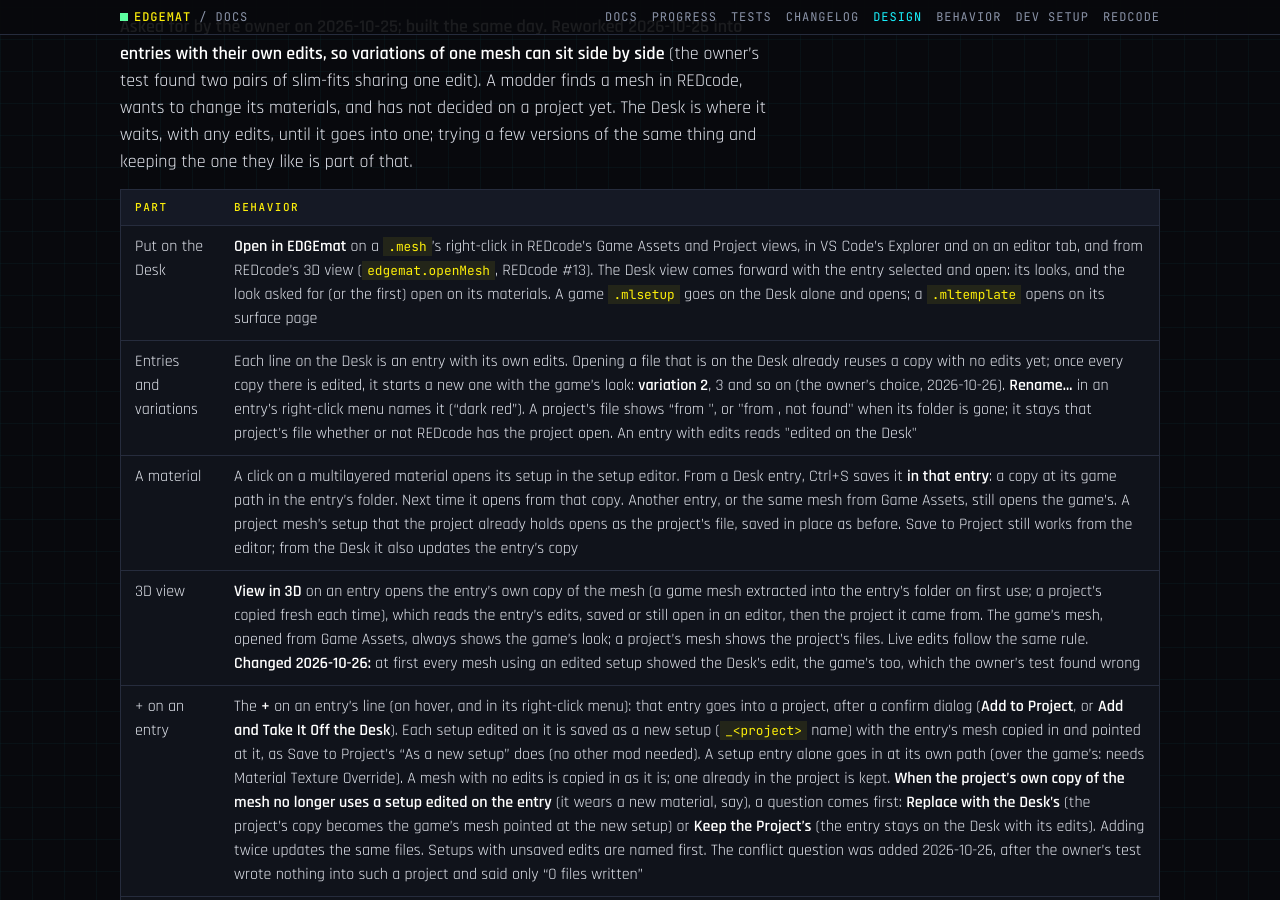
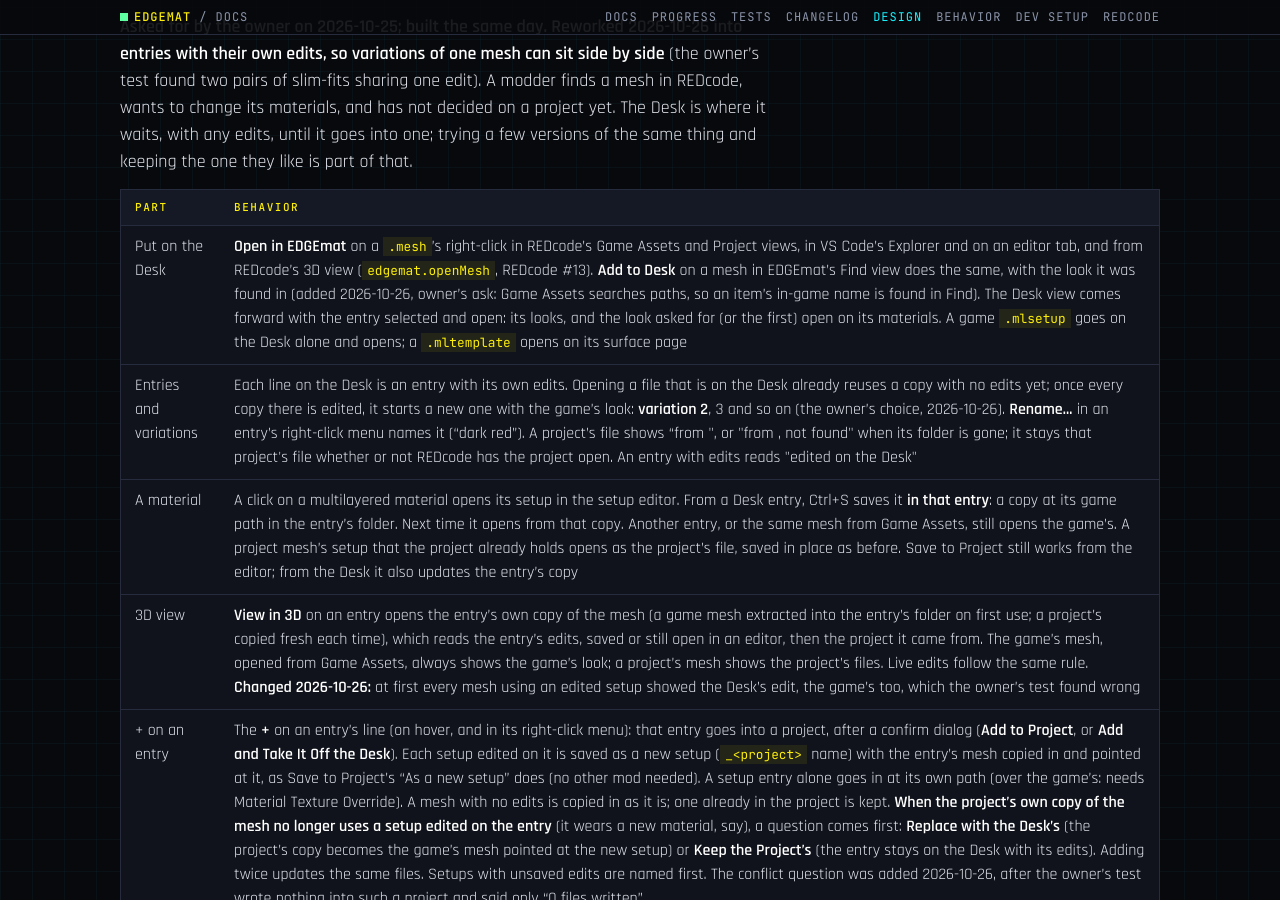
Before and after one commit to Edgemodders/EDGEmat, a Jekyll site: the page built from docs/design.md, in a window 1280 px wide and 900 px high, scrolled down 4153 px. Built offline with Jekyll 4.4.1, drawn with Linux system fonts in a browser that asks for light colours; our own code applies the rules of GitHub Pages for plain Markdown files.

Commit message:
Find: Add to Desk on a mesh's right-click, with the look it was found in
Co-Authored-By: Claude Opus 5.5 <noreply@anthropic.com>

```diff
--- a/docs/design.md
+++ b/docs/design.md
@@ -72,7 +72,7 @@ EDGEmat has its own place in the activity bar, as REDcode and EDGEdeck do. It wo
 
 | Part | Behavior |
 |---|---|
-| Put on the Desk | **Open in EDGEmat** on a `.mesh`'s right-click in REDcode's Game Assets and Project views, in VS Code's Explorer and on an editor tab, and from REDcode's 3D view (`edgemat.openMesh`, REDcode #13). The Desk view comes forward with the entry selected and open: its looks, and the look asked for (or the first) open on its materials. A game `.mlsetup` goes on the Desk alone and opens; a `.mltemplate` opens on its surface page |
+| Put on the Desk | **Open in EDGEmat** on a `.mesh`'s right-click in REDcode's Game Assets and Project views, in VS Code's Explorer and on an editor tab, and from REDcode's 3D view (`edgemat.openMesh`, REDcode #13). **Add to Desk** on a mesh in EDGEmat's Find view does the same, with the look it was found in (added 2026-10-26, owner's ask: Game Assets searches paths, so an item's in-game name is found in Find). The Desk view comes forward with the entry selected and open: its looks, and the look asked for (or the first) open on its materials. A game `.mlsetup` goes on the Desk alone and opens; a `.mltemplate` opens on its surface page |
 | Entries and variations | Each line on the Desk is an entry with its own edits. Opening a file that is on the Desk already reuses a copy with no edits yet; once every copy there is edited, it starts a new one with the game's look: **variation 2**, 3 and so on (the owner's choice, 2026-10-26). **Rename...** in an entry's right-click menu names it ("dark red"). A project's file shows "from <project>", or "from <project>, not found" when its folder is gone; it stays that project's file whether or not REDcode has the project open. An entry with edits reads "edited on the Desk" |
 | A material | A click on a multilayered material opens its setup in the setup editor. From a Desk entry, Ctrl+S saves it **in that entry**: a copy at its game path in the entry's folder. Next time it opens from that copy. Another entry, or the same mesh from Game Assets, still opens the game's. A project mesh's setup that the project already holds opens as the project's file, saved in place as before. Save to Project still works from the editor; from the Desk it also updates the entry's copy |
 | 3D view | **View in 3D** on an entry opens the entry's own copy of the mesh (a game mesh extracted into the entry's folder on first use; a project's copied fresh each time), which reads the entry's edits, saved or still open in an editor, then the project it came from. The game's mesh, opened from Game Assets, always shows the game's look; a project's mesh shows the project's files. Live edits follow the same rule. **Changed 2026-10-26:** at first every mesh using an edited setup showed the Desk's edit, the game's too, which the owner's test found wrong |
--- a/extensions/edgemat/src/extension.ts
+++ b/extensions/edgemat/src/extension.ts
@@ -405,6 +405,11 @@ export function activate(context: vscode.ExtensionContext): EdgematApi {
       if (created && there) vscode.window.setStatusBarMessage(`$(layers) EDGEmat: the Desk had this one edited already; this is a fresh copy, ${deskLabel(entry)}`, 10000);
       if (node?.kind === "setupFile") await openFoundSetup(entry.path, undefined, "the Desk", entry.root, entry.id);
     }),
+    // A mesh found in Find onto the Desk, with the look it was found in open: as Open in EDGEmat from REDcode.
+    vscode.commands.registerCommand("edgemat.addToDesk", (node) => {
+      const target = FindView.meshOf(node);
+      if (target) return vscode.commands.executeCommand("edgemat.openMesh", target);
+    }),
     deskTree,
     deskWatcher,
     vscode.commands.registerCommand("edgemat.removeFromDesk", async (node) => {
```
Also changed, not shown: docs/progress.md (+2 -1 lines), docs/testing.md (+2 -1 lines), extensions/edgemat/package.json (+15 -0 lines), docs/changelog.md.
